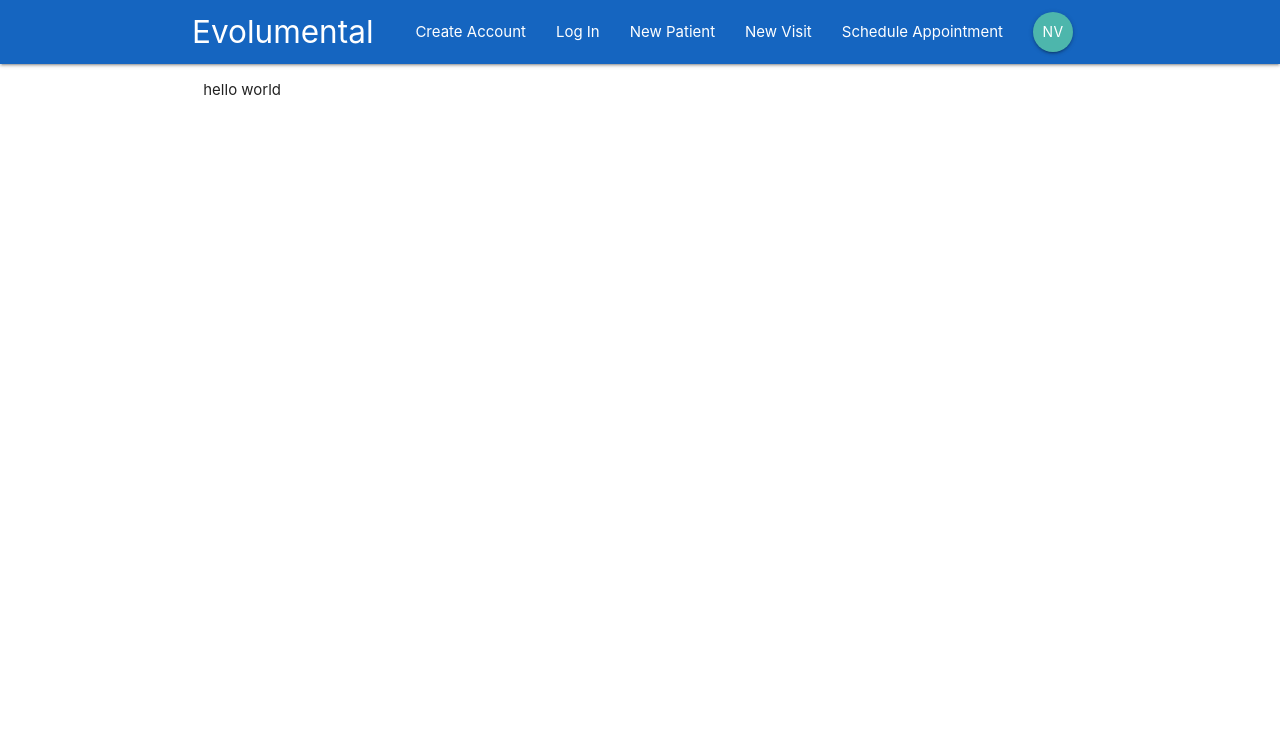
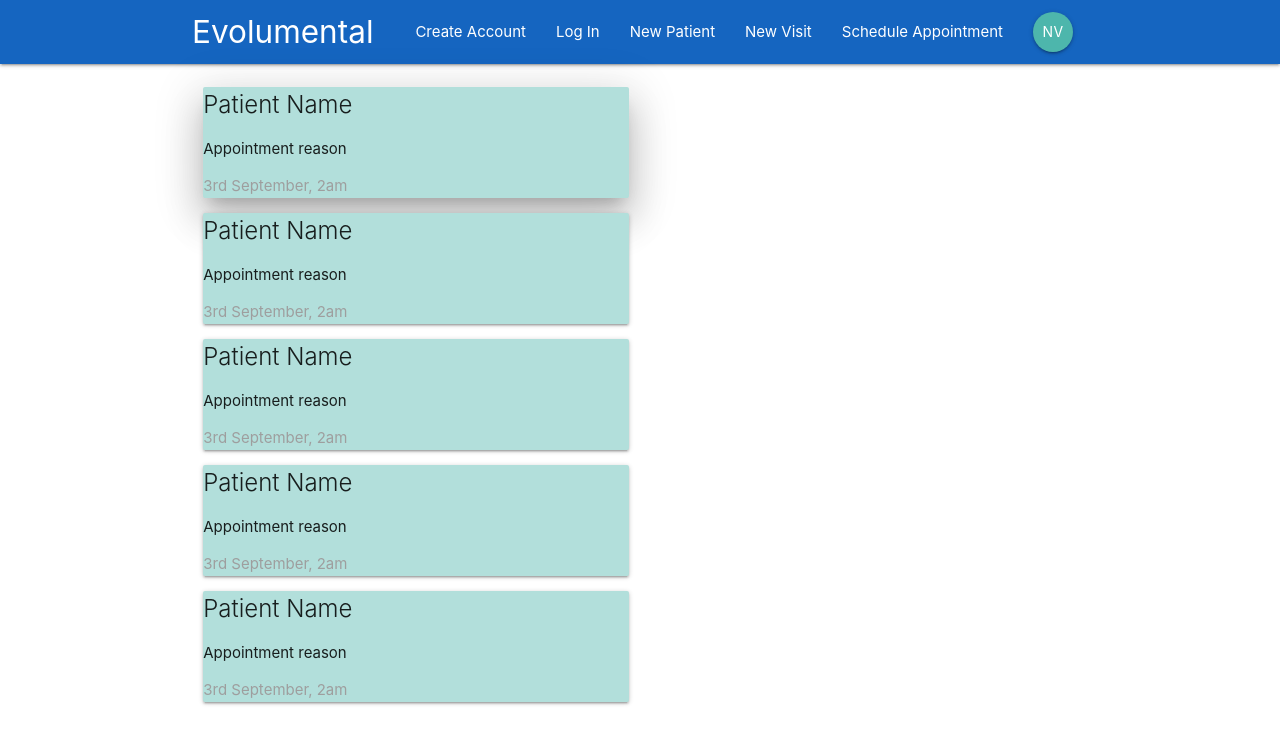
Before and after one commit to ginkgostudio/evolumental, a React (Create React App) app: page / in a window 1280 px wide. Shown: the top 744 px of the page. Built offline with nearby package versions, Linux system fonts and the light colour scheme.

Commit message:
Placeholder cards for upcoming appointments

```diff
--- a/src/components/appointments/UpcomingAppointments.js
+++ b/src/components/appointments/UpcomingAppointments.js
@@ -2,7 +2,43 @@ import React from 'react'
 
 const UpcomingAppointments = () => {
     return (
-        <p>hello world</p>
+        <div className="upcoming-appointments section">
+            <div className="card teal lighten-4 z-depth-5">
+                <div className="card-content-grey-text text-darken-3">
+                    <span className="card-title">Patient Name</span>
+                    <p>Appointment reason</p>
+                    <p className="grey-text">3rd September, 2am</p>
+                </div>
+            </div>
+            <div className="card teal lighten-4 z-depth-1">
+                <div className="card-content-grey-text text-darken-3">
+                    <span className="card-title">Patient Name</span>
+                    <p>Appointment reason</p>
+                    <p className="grey-text">3rd September, 2am</p>
+                </div>
+            </div>
+            <div className="card teal lighten-4 z-depth-1">
+                <div className="card-content-grey-text text-darken-3">
+                    <span className="card-title">Patient Name</span>
+                    <p>Appointment reason</p>
+                    <p className="grey-text">3rd September, 2am</p>
+                </div>
+            </div>
+            <div className="card teal lighten-4 z-depth-1">
+                <div className="card-content-grey-text text-darken-3">
+                    <span className="card-title">Patient Name</span>
+                    <p>Appointment reason</p>
+                    <p className="grey-text">3rd September, 2am</p>
+                </div>
+            </div>
+            <div className="card teal lighten-4 z-depth-1">
+                <div className="card-content-grey-text text-darken-3">
+                    <span className="card-title">Patient Name</span>
+                    <p>Appointment reason</p>
+                    <p className="grey-text">3rd September, 2am</p>
+                </div>
+            </div>
+        </div>
     )
 }
 
```
